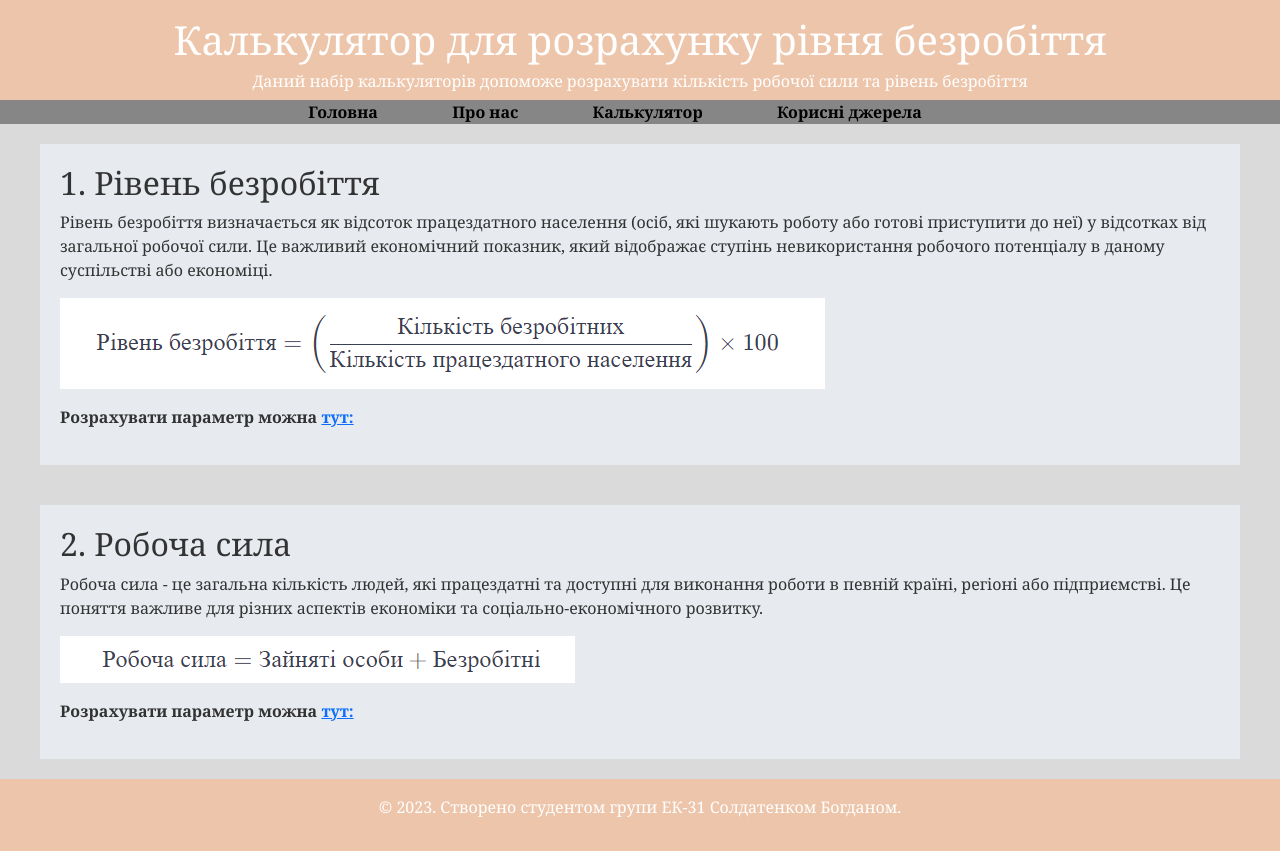
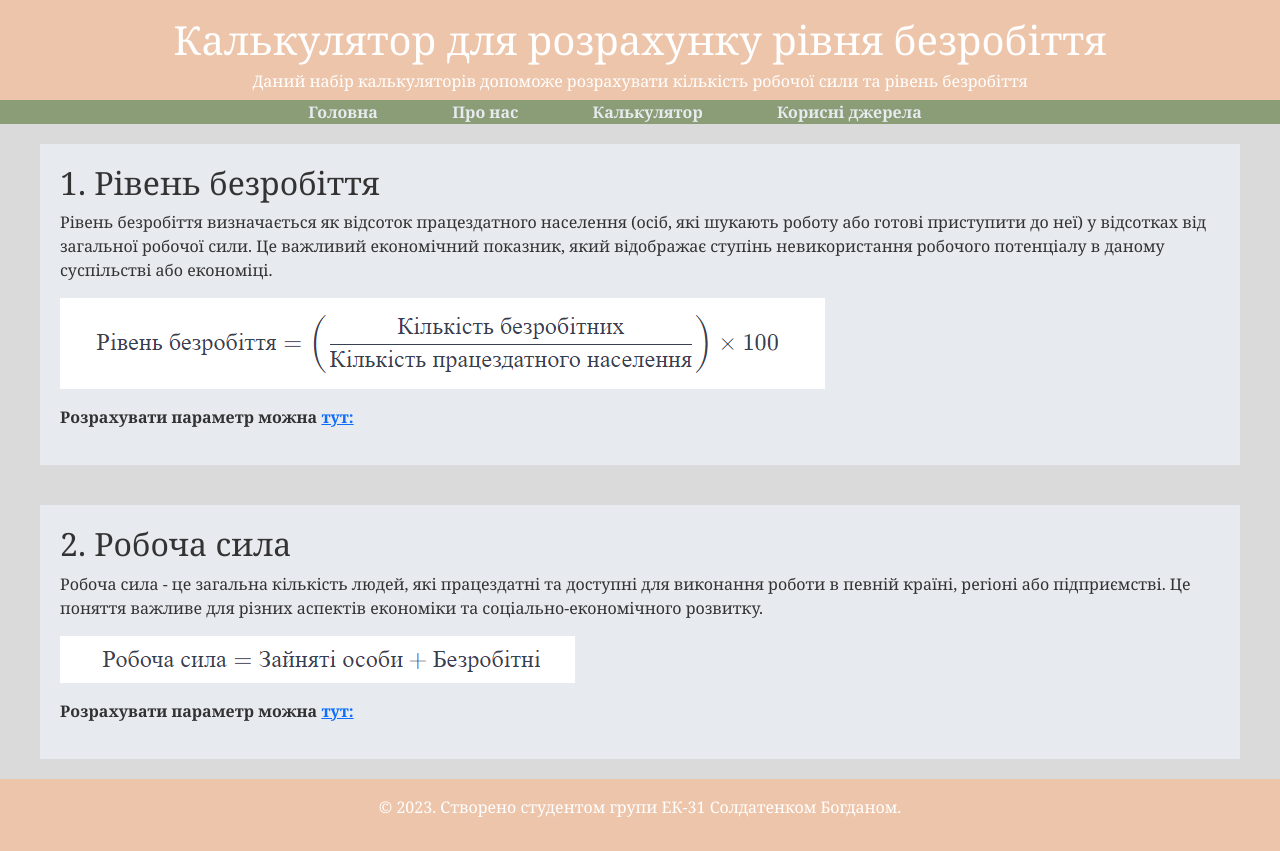
Before and after one commit to trumom4r/unemp, a plain HTML site: page index.html in a window 1280 px wide. Drawn offline with nearby package versions, Linux system fonts and the light colour scheme.

Commit message:
Update style.css

```diff
--- a/css/style.css
+++ b/css/style.css
@@ -22,7 +22,7 @@ header {
 }
 
 nav ul {
-    background-color: #868686;
+    background-color: #8B9D77;
     list-style: none;
     padding: 0;
     margin: 0;
@@ -36,14 +36,14 @@ nav li {
 
 nav a {
     text-decoration: none;
-    color: #000000;
+    color: #E7EAEF;
     padding: 10px;
     border-radius: 3px;
     transition: background-color 0.3s ease;
 }
 
 nav a:hover {
-    background-color: #b4b4b4;
+    background-color: #37745B;
 }
 
 section {
```
